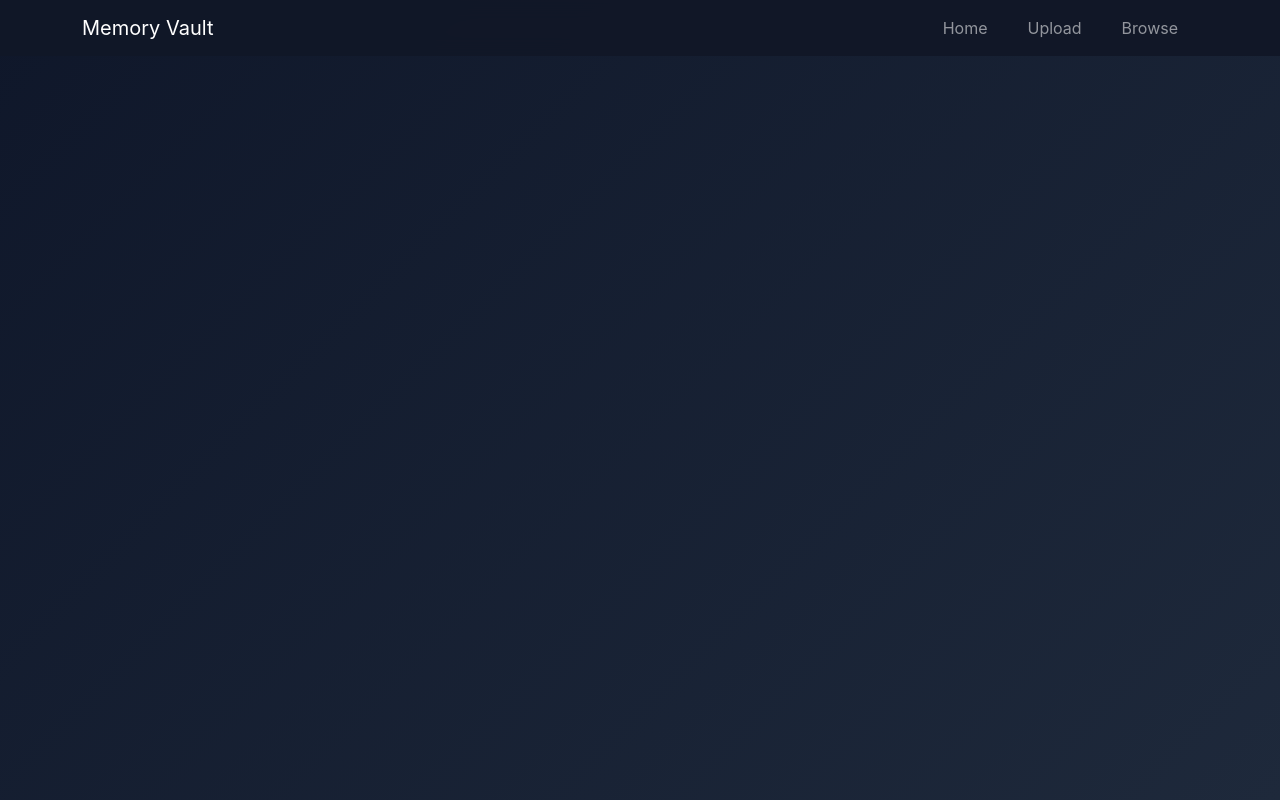
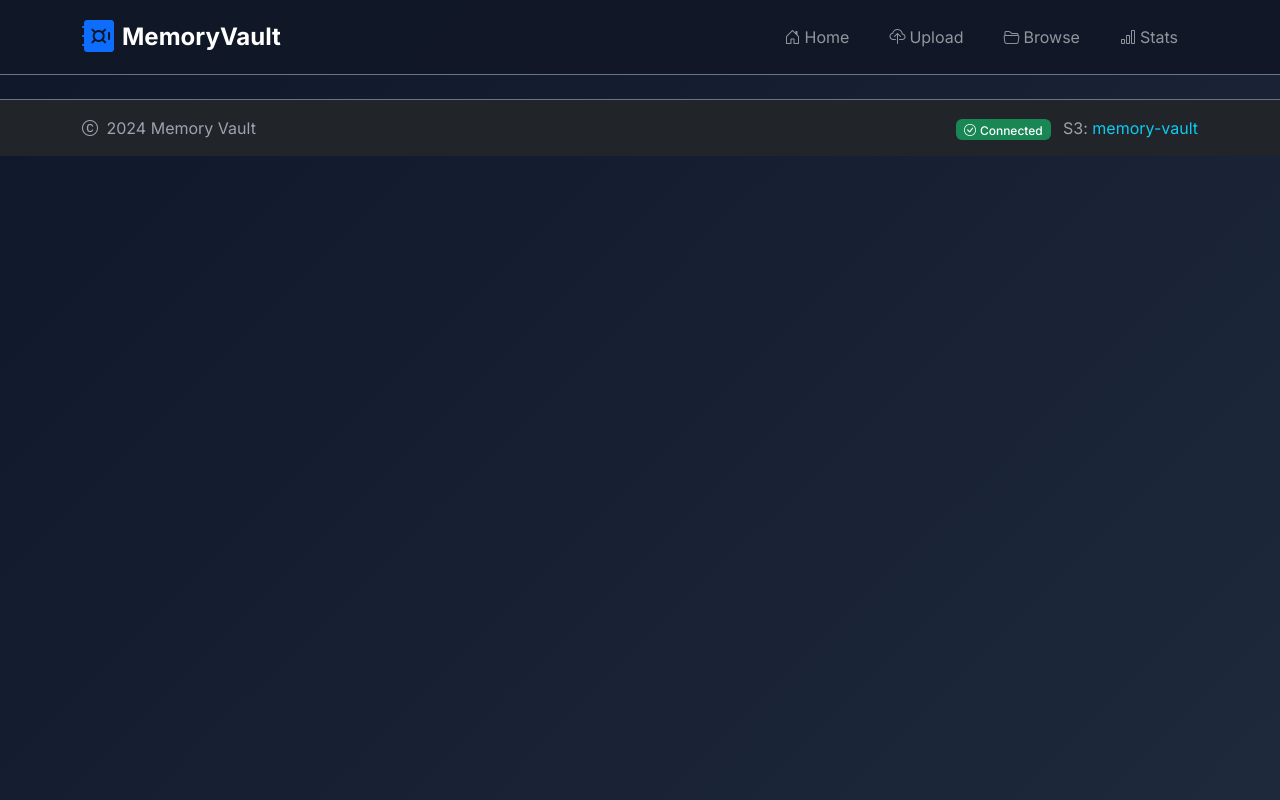
Before and after one commit to KeneanDita/Memory-Vault, a Flask app: template app/templates/base.html in a window 1280 px wide. Run offline with Flask 3, Linux system fonts and the light colour scheme; the template is opened without the code that fills it, so the values that code supplies are empty; parts of the project's set-up code (start-up, migrations or seed data) failed here and were passed over; some libraries are stand-ins or nearby versions.

Commit message:
Enhance base.html with improved layout, navigation icons, and responsive design

```diff
--- a/app/templates/base.html
+++ b/app/templates/base.html
@@ -1,24 +1,52 @@
 <!DOCTYPE html>
-<html lang="en">
+<html lang="en" data-bs-theme="dark">
   <head>
     <meta charset="UTF-8" />
     <meta name="viewport" content="width=device-width, initial-scale=1.0" />
-    <title>Memory Vault - {% block title %}{% endblock %}</title>
+    <title>Memory Vault | {% block title %}Secure Storage{% endblock %}</title>
+
+    <!-- Bootstrap 5.3 Dark Theme -->
     <link
-      href="https://cdn.jsdelivr.net/npm/bootstrap@5.1.3/dist/css/bootstrap.min.css"
+      href="https://cdn.jsdelivr.net/npm/bootstrap@5.3.0-alpha1/dist/css/bootstrap.min.css"
       rel="stylesheet"
     />
+
+    <!-- Bootstrap Icons -->
+    <link
+      rel="stylesheet"
+      href="https://cdn.jsdelivr.net/npm/bootstrap-icons@1.10.3/font/bootstrap-icons.css"
+    />
+
+    <!-- Google Fonts -->
+    <link
+      href="https://fonts.googleapis.com/css2?family=Inter:wght@300;400;500;600;700&family=JetBrains+Mono:wght@300;400&display=swap"
+      rel="stylesheet"
+    />
+
+    <!-- Custom CSS -->
     <link
       rel="stylesheet"
       href="{{ url_for('static', filename='css/style.css') }}"
     />
+
+    {% block extra_css %}{% endblock %}
   </head>
-  <body>
-    <nav class="navbar navbar-expand-lg navbar-dark bg-dark">
+  <body class="bg-dark text-light">
+    <!-- Navigation -->
+    <nav
+      class="navbar navbar-expand-lg navbar-dark bg-dark border-bottom border-secondary"
+    >
       <div class="container">
-        <a class="navbar-brand" href="{{ url_for('main.index') }}"
-          >Memory Vault</a
+        <a
+          class="navbar-brand d-flex align-items-center"
+          href="{{ url_for('main.index') }}"
         >
+          <div class="logo-icon me-2">
+            <i class="bi bi-safe-fill text-primary"></i>
+          </div>
+          <span class="fw-bold fs-4">MemoryVault</span>
+        </a>
+
         <button
           class="navbar-toggler"
           type="button"
@@ -27,40 +55,96 @@
         >
           <span class="navbar-toggler-icon"></span>
         </button>
+
         <div class="collapse navbar-collapse" id="navbarNav">
           <ul class="navbar-nav ms-auto">
             <li class="nav-item">
-              <a class="nav-link" href="{{ url_for('main.index') }}">Home</a>
+              <a
+                class="nav-link {% if request.endpoint == 'main.index' %}active{% endif %}"
+                href="{{ url_for('main.index') }}"
+              >
+                <i class="bi bi-house-door me-1"></i>Home
+              </a>
             </li>
             <li class="nav-item">
-              <a class="nav-link" href="{{ url_for('main.upload') }}">Upload</a>
+              <a
+                class="nav-link {% if request.endpoint == 'main.upload' %}active{% endif %}"
+                href="{{ url_for('main.upload') }}"
+              >
+                <i class="bi bi-cloud-upload me-1"></i>Upload
+              </a>
             </li>
             <li class="nav-item">
-              <a class="nav-link" href="{{ url_for('main.browse') }}">Browse</a>
+              <a
+                class="nav-link {% if request.endpoint == 'main.browse' %}active{% endif %}"
+                href="{{ url_for('main.browse') }}"
+              >
+                <i class="bi bi-folder2-open me-1"></i>Browse
+              </a>
+            </li>
+            <li class="nav-item">
+              <a
+                class="nav-link {% if request.endpoint == 'main.statistics' %}active{% endif %}"
+                href="{{ url_for('main.statistics') }}"
+              >
+                <i class="bi bi-bar-chart me-1"></i>Stats
+              </a>
             </li>
           </ul>
         </div>
       </div>
     </nav>
 
-    <div class="container mt-4">
+    <!-- Flash Messages -->
+    <div class="container mt-3">
       {% with messages = get_flashed_messages(with_categories=true) %} {% if
       messages %} {% for category, message in messages %}
       <div
-        class="alert alert-{{ 'danger' if category == 'error' else 'success' }} alert-dismissible fade show"
+        class="alert alert-{{ 'danger' if category == 'error' else 'success' }} alert-dismissible fade show shadow-sm"
       >
+        <i
+          class="bi bi-{{ 'exclamation-triangle' if category == 'error' else 'check-circle' }} me-2"
+        ></i>
         {{ message }}
         <button
           type="button"
-          class="btn-close"
+          class="btn-close btn-close-white"
           data-bs-dismiss="alert"
         ></button>
       </div>
-      {% endfor %} {% endif %} {% endwith %} {% block content %}{% endblock %}
+      {% endfor %} {% endif %} {% endwith %}
     </div>
 
-    <script src="https://cdn.jsdelivr.net/npm/bootstrap@5.1.3/dist/js/bootstrap.bundle.min.js"></script>
+    <!-- Main Content -->
+    <main class="container my-4">{% block content %}{% endblock %}</main>
+
+    <!-- Footer -->
+    <footer class="footer mt-auto py-3 bg-dark border-top border-secondary">
+      <div class="container">
+        <div class="row">
+          <div class="col-md-6">
+            <p class="mb-0 text-muted">
+              <i class="bi bi-c-circle me-1"></i> 2024 Memory Vault
+            </p>
+          </div>
+          <div class="col-md-6 text-md-end">
+            <p class="mb-0 text-muted">
+              <span class="badge bg-success me-2">
+                <i class="bi bi-check-circle me-1"></i>Connected
+              </span>
+              S3: <span class="text-info">{{ config.S3_BUCKET_NAME }}</span>
+            </p>
+          </div>
+        </div>
+      </div>
+    </footer>
+
+    <!-- Bootstrap JS -->
+    <script src="https://cdn.jsdelivr.net/npm/bootstrap@5.3.0-alpha1/dist/js/bootstrap.bundle.min.js"></script>
+
+    <!-- Custom JS -->
     <script src="{{ url_for('static', filename='js/main.js') }}"></script>
+
     {% block scripts %}{% endblock %}
   </body>
 </html>
```
